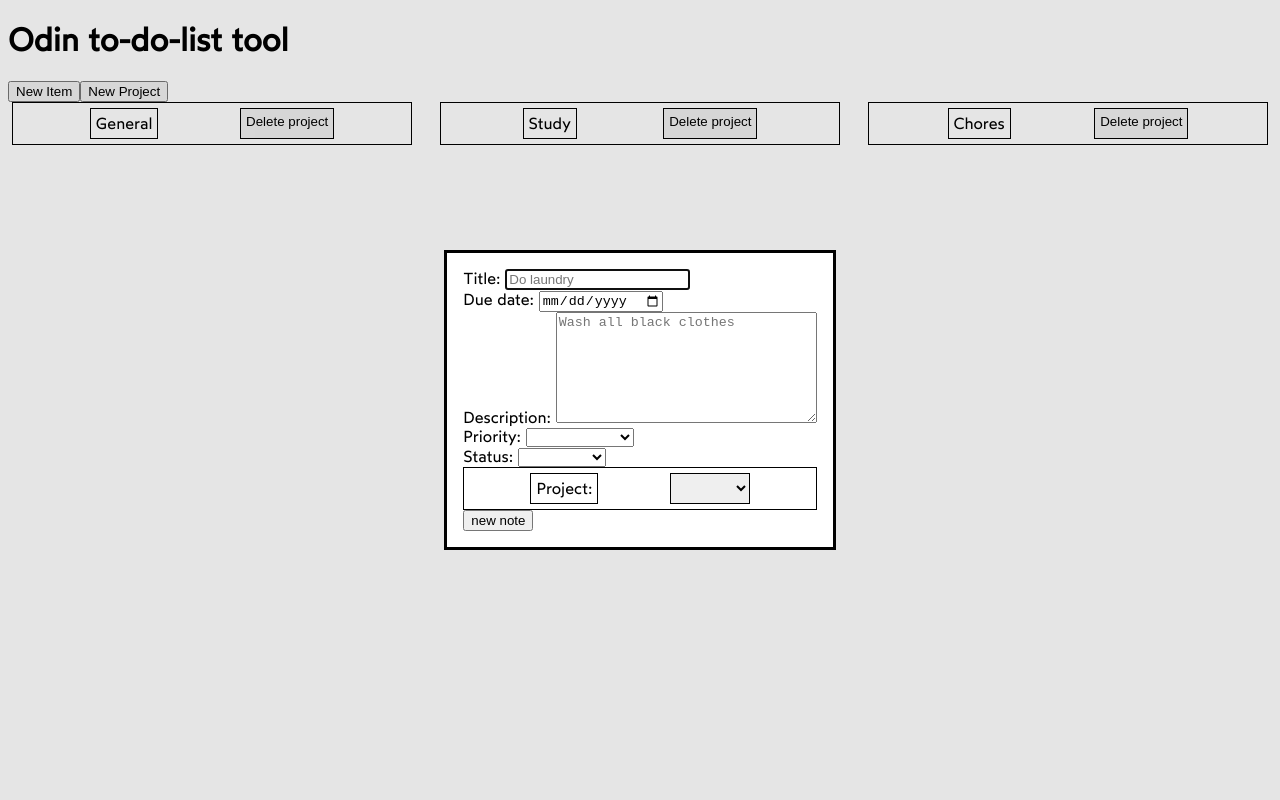
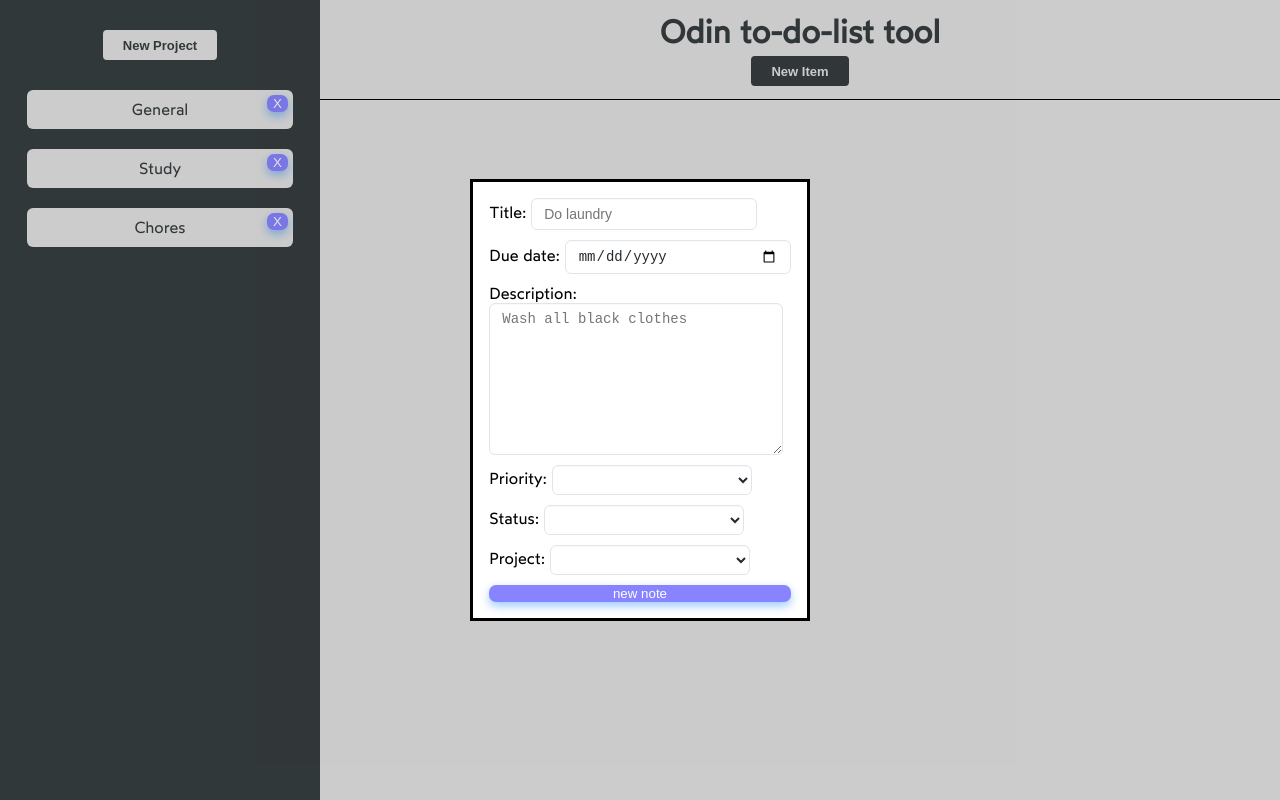
Before and after one commit to VaHerinckx/odin-to-do-list, a website built with webpack: page dist/index.html in a window 1280 px wide. Both pictures are taken after a click on the button "New Item". Built offline with nearby package versions, Linux system fonts and the light colour scheme.

Commit message:
Improve design and reset project value in form

```diff
--- a/src/form.js
+++ b/src/form.js
@@ -38,7 +38,6 @@ const generateEditNoteForm = function(projects) {
 const generateNewProjectForm = function() {
   var dialog = createElementClass("dialog", "newProjectDialog", "");
   var formContainer = createElementClass("form", "form-container", "");
-  var formObjective = "new-project"
   formContainer.setAttribute("action", "");
   formContainer.appendChild(generateNewProjectContainer());
   dialog.appendChild(formContainer);
@@ -107,7 +106,7 @@ function generateStatusContainer (formObjective) {
 }
 
 function generateProjectContainer (formObjective, projects) {
-  let projectContainer = createElementClass("div", "project-container", "");
+  let projectContainer = createElementClass("div", "project-form-container", "");
   let projectLabel = createElementClass("label", "project", "Project: ");
   setAttributes(projectLabel, {"for" : "project"});
   var projectList = [];
@@ -125,12 +124,12 @@ function generateCloseButton (formObjective) {
 }
 
 function generateNewProjectContainer () {
-  let newProjectContainer = createElementClass("div", "new-project-container", "");
-  let newProjectLabel = createElementClass("label", "new-project", "New Project: ");
-  setAttributes(newProjectLabel, {"for" : "new-project"});
-  let newProjectInput = createElementClass("input", "new-project", "");
-  setAttributes(newProjectInput, {"id" : "new-project",
-                             "name" : "new-project",
+  let newProjectContainer = createElementClass("div", "new-project-form-container", "");
+  let newProjectLabel = createElementClass("label", "new-project-form", "New Project: ");
+  setAttributes(newProjectLabel, {"for" : "new-project-form"});
+  let newProjectInput = createElementClass("input", "new-project-form", "");
+  setAttributes(newProjectInput, {"id" : "new-project-form",
+                             "name" : "new-project-form",
                              "type" : "text",
                              "placeholder" : "Sport"});
   var button = createElementClass("button", `close-new-project-dialog`, `add new project`)
@@ -173,7 +172,7 @@ const adaptEditFormValues = function (id, notes, projects) {
 
 // Reset the values when new note form is generated
 
-const resetNewFormValues = function (projects) {
+const resetNewNoteFormValues = function (projects) {
   document.querySelector("#title-new").value = "";
   document.querySelector("#date-new").value = "";
   document.querySelector("#status-new").value = "";
@@ -181,6 +180,10 @@ const resetNewFormValues = function (projects) {
   document.querySelector("#description-new").value = "";
   adaptProjectOptions("#project-new", projects)
   document.querySelector("#project-new").value = "";
+}
+
+const resetNewProjectFormValues = function () {
+  document.querySelector("#new-project-form").value = "";
 }
 
 function adaptProjectOptions (projectContainerID, projects) {
@@ -191,4 +194,4 @@ function adaptProjectOptions (projectContainerID, projects) {
   projectList.forEach((project) => projectOptionsContainer.appendChild(createOptionElement(project)));
 }
 
-export {generateNewNoteForm, generateEditNoteForm, generateNewProjectForm, adaptEditFormValues, resetNewFormValues};
+export {generateNewNoteForm, generateEditNoteForm, generateNewProjectForm, adaptEditFormValues, resetNewNoteFormValues, resetNewProjectFormValues};
--- a/src/interface.js
+++ b/src/interface.js
@@ -13,14 +13,16 @@ const generateBaseElements = function (projects) {
 
 function generateBaseInterface () {
   var container = document.querySelector(".content");
-  var interfaceContainer = gnInterfaceContainer();
+  var headerContainer = createElementClass("div", "header", "");
+  var sideBarContainer = createElementClass("div", "side-bar", "");
   var pageTitle = gnPageTitle();
   var newItemButton = gnNewItemButton();
   var newProjectButton = gnNewProjectButton();
   var projectsContainer = gnProjectsContainer();
   var notesContainer = gnNotesContainer();
-  appendChildren(interfaceContainer, [pageTitle, newItemButton, newProjectButton]);
-  appendChildren(container, [interfaceContainer, projectsContainer, notesContainer]);
+  appendChildren(headerContainer, [pageTitle, newItemButton])
+  appendChildren(sideBarContainer, [newProjectButton, projectsContainer])
+  appendChildren(container, [headerContainer, sideBarContainer, notesContainer]);
 }
 
 function gnInterfaceContainer() {
--- a/src/note.js
+++ b/src/note.js
@@ -42,7 +42,7 @@ const displayNotes = function (notes) {
   var uniqueProjects = [];
   notes.forEach((note) => {uniqueProjects.includes(note["project"]) ? '' : uniqueProjects.push(note["project"])});
   uniqueProjects.forEach(function (project) {
-    var projectContainer = createElementClass("div", "project-container", "");
+    var projectContainer = createElementClass("div", "project-group-container", "");
     projectContainer.setAttribute("id", `project-${project}`);
     notes.forEach(function (note) {
       if (note["project"] === project) {
@@ -75,7 +75,7 @@ const displayFullNote = function (id, notes) {
                                  createNoteSection("date", note["date"]),
                                  createNoteSection("status", note["status"]),
                                  createNoteSection("prio", note["prio"]),
-                                 createNoteSection("notes", note["notes"]),
+                                 createNoteSection("description", note["notes"]),
                                  createNoteButtons()]);
 }
 
--- a/src/project.js
+++ b/src/project.js
@@ -11,7 +11,7 @@ const Project = class Project {
 const generateProject = function () {
   projectCount += 1
   storeItem(projectCount, "projectCount", "number");
-  return new Project(document.querySelector("#new-project").value,
+  return new Project(document.querySelector("#new-project-form").value,
                      `id-${projectCount}`);
 }
 
@@ -32,8 +32,9 @@ function createProjectSection(project) {
   var projectContainer = createElementClass("div", "project-container", "");
   projectContainer.setAttribute("data-id", project["id"]);
   var projectTitle = createElementClass("span", "project-title", project.title);
-  var deleteProjectButton = createElementClass("button", "delete-project-button", "Delete project")
-  appendChildren(projectContainer, [projectTitle, deleteProjectButton]);
+  var deleteProjectButton = createElementClass("button", "delete-project-button", "X")
+  projectTitle.appendChild(deleteProjectButton)
+  projectContainer.append(projectTitle);
   return projectContainer
 }
 
--- a/src/styles.css
+++ b/src/styles.css
@@ -3,8 +3,100 @@
   src: url("Wotfard-Regular.otf");
 }
 
+body {
+  margin: 0;
+}
+
 :root {
   font-family: "wotfard";
+  --indigo: #8884FF;
+  --white: #E3E3E3;
+  --onyx: #373E40;
+  background-color: var(--white);
+}
+
+input, select, textarea {
+  padding: 5px 12px;
+  font-size: 14px;
+  line-height: 20px;
+  color: #24292e;
+  vertical-align: middle;
+  background-color: #ffffff;
+  background-repeat: no-repeat;
+  background-position: right 8px center;
+  border: 1px solid #e1e4e8;
+  border-radius: 6px;
+  outline: none;
+  box-shadow: rgba(225, 228, 232, 0.2) 0px 1px 0px 0px inset;
+  :focus{
+      border-color: #0366d6;
+      outline: none;
+      box-shadow: rgba(3, 102, 214, 0.3) 0px 0px 0px 3px;
+  }
+
+}
+
+.content {
+  display: grid;
+  grid-template-columns: 1fr 3fr;
+  grid-template-rows: 100px 100%;
+}
+
+
+/* GROUP FORMATTING */
+
+.delete-project-button, .edit-button, .delete-button, .show-more-button, .show-less-button, .close-new-note-dialog, .close-new-project-dialog {
+  display: inline-block;
+  outline: 0;
+  cursor: pointer;
+  border: none;
+  /* padding: 0 56px; */
+  /* height: 45px; */
+  /* line-height: 45px; */
+  border-radius: 7px;
+  background-color: var(--indigo);
+  color: white;
+  font-weight: 400;
+  /* font-size: 16px; */
+  box-shadow: 0 4px 10px 0 rgb(0 118 255 / 39%);
+  transition: background 0.2s ease,color 0.2s ease,box-shadow 0.2s ease;
+  :hover{
+      background: rgba(0,118,255,0.9);
+      box-shadow: 0 6px 20px rgb(0 118 255 / 23%);
+  }
+}
+
+
+/* SIDE BAR FORMATTING */
+
+.side-bar {
+  height: calc(max(100vh, 100%));
+  display: flex;
+  flex-direction: column;
+  background-color: var(--onyx);
+  color: var(--white);
+  grid-column: 1;
+  grid-row: 1 / 3;
+}
+
+.new-project {
+  margin-top: 30px;
+  margin-bottom: 30px;
+  background-color: var(--white);
+  align-self: center;
+  color: var(--onyx);
+  outline: 0;
+  border: none;
+  cursor: pointer;
+  font-weight: 600;
+  border-radius: 4px;
+  font-size: 13px;
+  height: 30px;
+  padding: 0 20px;
+  :hover {
+      background-color: #0000001a;
+  }
+
 }
 
 .project-value {
@@ -12,54 +104,136 @@
 }
 
 .projects-container {
+  display: flex;
+  flex-direction: column;
+  gap: 20px;
+  justify-content: flex-start;
+}
+
+.project-container {
+  display: block;
+  position: relative;
+  padding: 5px;
+  border-radius: 6px;
+  width: 80%;
+  background-color: var(--white);
+  align-self: center;
+  color: var(--onyx);
+}
+
+.delete-project-button {
+  position: absolute;
+  top: 0;
+  right: 0;
+}
+
+
+
+/* HEADER FORMATTING */
+
+.header {
+  grid-column: 2/3;
+  grid-row: 1;
+  display: flex;
+  flex-direction: column;
+  align-items: center;
+  justify-content: center;
+  border-bottom: 1px solid black;
+}
+
+.page-title {
+  text-align: center;
+  color: var(--onyx);
+  margin: 0;
+  margin-bottom: 5px;
+  /* grid-column: 2/3;
+  grid-row: 1; */
+}
+
+.new-item {
+  /* margin-top: 30px;
+  margin-bottom: 30px; */
+  background-color: var(--onyx);
+  align-self: center;
+  color: var(--white);
+  outline: 0;
+  border: none;
+  cursor: pointer;
+  font-weight: 600;
+  border-radius: 4px;
+  font-size: 13px;
+  height: 30px;
+  padding: 0 20px;
+  :hover {
+      background-color: #0000001a;
+  }
+}
+
+
+/* NOTES FORMATTING */
+
+.project-group-container {
+  background-color: var(--onyx);
+  padding: 20px;
+  overflow: hidden;
+  max-height: 100vh;
+  display: flex;
+  flex-direction: column;
+  border-radius: 6px;
+  gap: 10px;
+  margin-bottom: 30px;
+}
+
+.notes-container {
+  margin-top: 30px;
+  overflow: hidden;
   display: grid;
-  grid-template-columns: repeat(auto-fit, minmax(200px, 400px));
+  grid-column: 2;
+  grid-row: 2;
+  grid-template-columns: repeat(auto-fit, minmax(100px, 200px));
   gap: 20px;
   justify-content: space-around;
 }
 
-.project-container {
-  display: flex;
-  gap: 10px;
-  padding: 5px;
-  flex-shrink: 0;
-  border: 1px solid black;
-  justify-content: space-evenly;
-}
-
-.project-container > * {
-  display: flex;
-  gap: 10px;
-  padding: 5px;
-  border: 1px solid black;
-}
-
-.notes-container {
-  display: grid;
-  grid-template-columns: repeat(auto-fill, minmax(200px, 400px));
-  gap: 20px;
-  justify-content: space-around;
-}
-
-
 .note-container {
+  position: relative;
+  overflow: hidden;
+  background-color: var(--white);
   display: flex;
   flex-direction: column;
   gap: 10px;
   padding: 5px;
   border: 1px solid black;
   border-radius: 10%;
+
+}
+
+
+.project-title {
+  position: relative;
+  text-align: center;
+  display: block;
+  margin: auto;
+  padding: 5px;
+}
+
+
+.show-less-button {
+  position: absolute;
+  top: 0;
+  right: 0;
+  width: 30px;
+  padding: 0px;
 }
 
 .note-container div {
   display: flex;
   gap: 10px;
-  border: 1px solid black;
 }
 
 .note-container div *{
   width: 50%;
-  border: 1px solid black;
+
 }
 
 
@@ -72,3 +246,43 @@
 dialog div option {
   width: 400px;
 }
+
+
+
+
+/* Dialog formatting */
+.form-container {
+  display: flex;
+  flex-direction: column;
+  gap: 10px;
+}
+
+.form-container > div input,  .form-container > div select{
+  width: 200px;
+}
+
+.close-new-note-dialog {
+  display: inline-block;
+  outline: 0;
+  cursor: pointer;
+  border: none;
+  color: var(--white);
+  /* padding: 0 56px; */
+  /* height: 45px; */
+  /* line-height: 45px; */
+  border-radius: 7px;
+  background-color: var(--indigo);
+  color: white;
+  font-weight: 400;
+  /* font-size: 16px; */
+  box-shadow: 0 4px 10px 0 rgb(0 118 255 / 39%);
+  transition: background 0.2s ease,color 0.2s ease,box-shadow 0.2s ease;
+  :hover{
+      background: rgba(0,118,255,0.9);
+      box-shadow: 0 6px 20px rgb(0 118 255 / 23%);
+}
+}
+
+.description {
+  display: block;
+}
```
Also changed, not shown: src/index.js (+4 -3 lines), dist/main.js.
